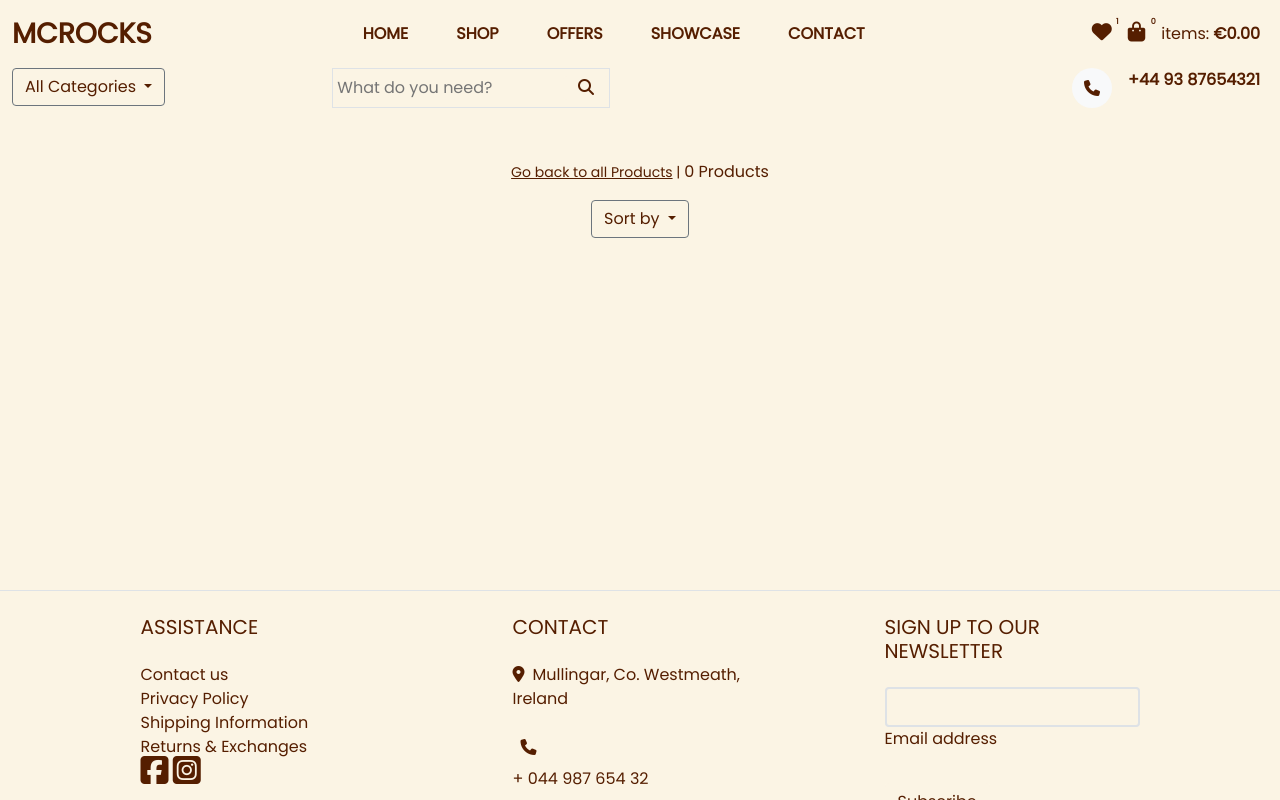
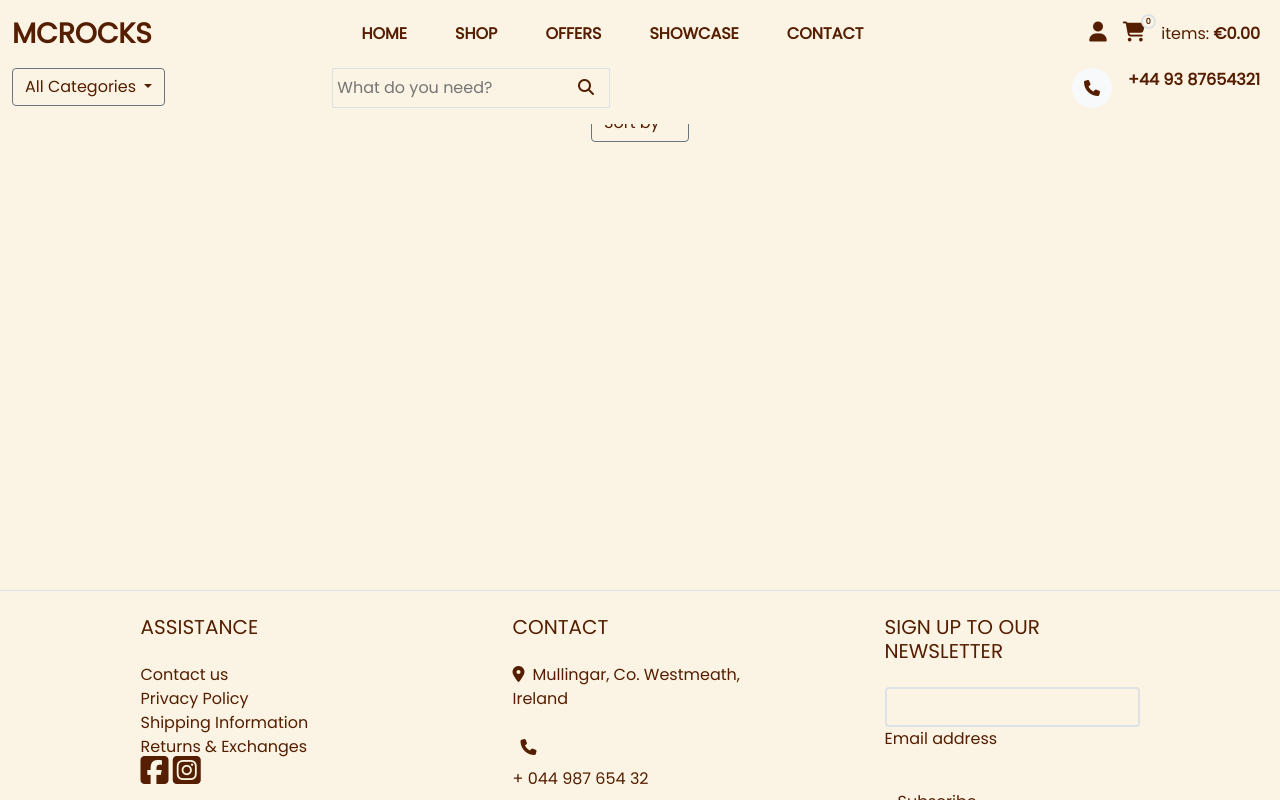
Before and after one commit to rockymiss/mcgraths-sweetshop, a Django app: page /products/products/ in a window 1280 px wide. Run offline with Django 3.2, Linux system fonts and the light colour scheme; data that the repository does not hold is empty; some libraries are stand-ins or nearby versions.

Commit message:
Update shopping cart template

```diff
--- a/products/templates/products/all_products.html
+++ b/products/templates/products/all_products.html
@@ -7,7 +7,7 @@
 
 
   <!--Main display for list of products -->
-  <div class="spacer py-5 cream-bg"></div>
+
   <div class="container-fluid pt-5  justify-content-center cream-bg">
 
     <div class="row cream-bg">
--- a/products/templates/products/product_detail.html
+++ b/products/templates/products/product_detail.html
@@ -7,11 +7,11 @@
 
 
   <!--Main display for product detail-->
-    <div class="spacer py-5 cream-bg"></div>
+
     <div class="super_container">
 
       <div class="single_product">
-          <div class="container-fluid p-3">
+          <div class="container-fluid">
               <div class="row">
                   <div class="col-lg-4 order-lg-2 order-1">
                     {% if "placeholder" in product.product_image.url %}
--- a/static/css/style.css
+++ b/static/css/style.css
@@ -58,6 +58,12 @@
     font-family: 'Poppins', sans-serif;
     color: var(--brown) !important;
     background-color: var(--cream) !important;
+}
+
+body {
+  min-height: 100vh;
+  display: flex;
+  flex-direction: column;
 }
 
 .navbar .navbar-nav .nav-item .active {
@@ -198,7 +204,11 @@ footer {
   bottom: 0;
   width:100%;
   height: 210px;
+}
 
+.clear {
+  clear: both;
+  height: 210px;
 }
 
 @media(max-width:1022px) {
--- a/templates/allauth/base.html
+++ b/templates/allauth/base.html
@@ -63,14 +63,12 @@
                     </ul>
                     <ul class="navbar-nav icons ms-auto mb-2 mb-lg-0">
                         <li class=" nav-item pe-3">
-                            <a href="" class="fas fa-heart">
-
-                                <span class="num rounded-circle">1</span>
+                            <a href="" class="fas fa-user">
                             </a>
                         </li>
                         <li class=" nav-item pe-3">
-                            <a href="{% url 'view_cart' %}" class="fas fa-shopping-bag">
-                                <span class="num rounded-circle"> {% if grand_total %} {{ product_count }} {% else %} 0 {% endif %}</span>
+                            <a href="{% url 'view_cart' %}" class="fas fa-shopping-cart">
+                                <span class="num rounded-circle border border-2"> {% if grand_total %} {{ product_count }} {% else %} 0 {% endif %}</span>
                             </a>
                         </li>
                         <li class=" nav-item">
@@ -132,6 +130,7 @@
         </div>
     </div>
 
+
     </header>
 
 
@@ -143,9 +142,9 @@
 
    <!--Footer Section-->
 
+   <div class="clear"></div>
 
-
-    <footer class="text-center text-lg-start mt-xl-5 pt-4 border-top p-1">
+    <footer class="text-center text-lg-start mt-auto pt-4 border-top p-1">
       <div class="container my- ">
 
         <!--Grid row-->
```
Also changed, not shown: cart/templates/cart/cart.html (+98 -23 lines).
